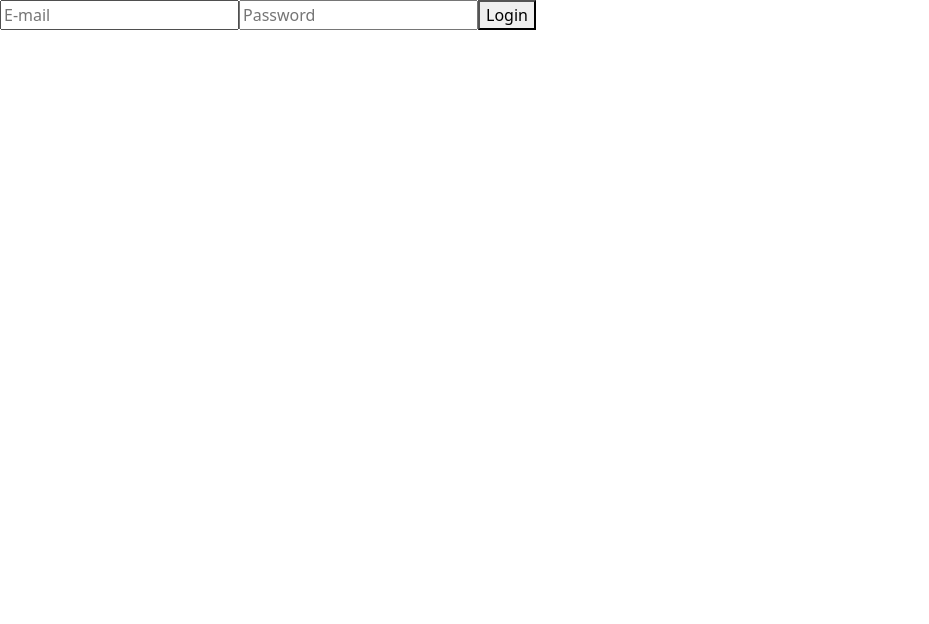
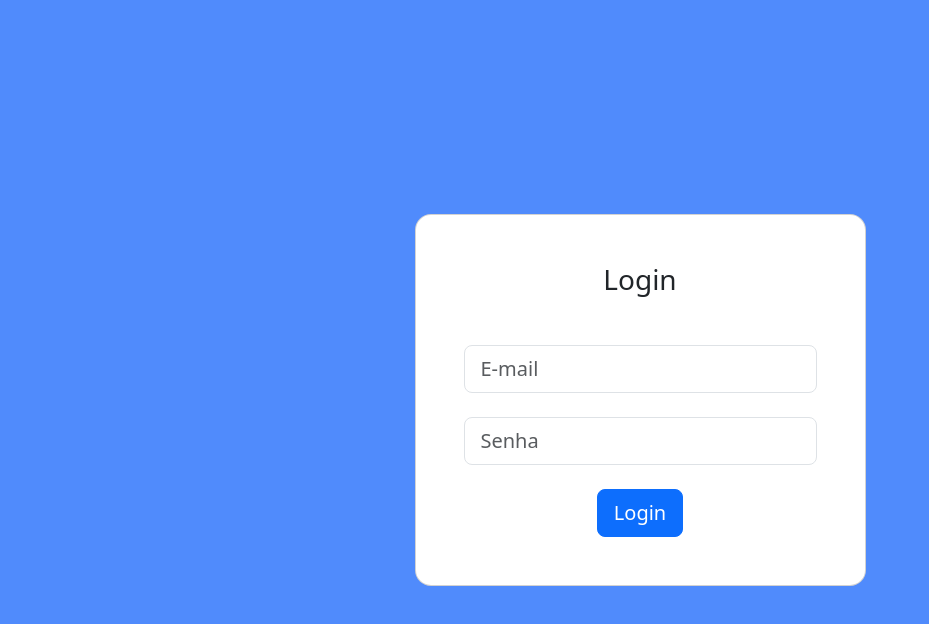
Before and after one commit to JeffFrade/potential-fiesta, a Vue app: page / in a window 1280 px wide. Shown: the top 624 px of the page, without its empty margins (0-929 px from the left). Built offline with nearby package versions, Linux system fonts and the light colour scheme.

Commit message:
Componentes estilizados

```diff
--- a/src/components/Dashboard.vue
+++ b/src/components/Dashboard.vue
@@ -2,7 +2,9 @@
     <div>
         <Header/>
 
-        <h1>Logado</h1>
+        <main>
+            <h1>Logado</h1>
+        </main>
     </div>
 </template>
 
@@ -15,3 +17,9 @@
         }
     }
 </script>
+
+<style scoped>
+    main {
+        margin-top: 20px;
+    }
+</style>
--- a/src/components/Header.vue
+++ b/src/components/Header.vue
@@ -1,8 +1,25 @@
 <template>
     <header>
-        <nav>
-            <RouterLink to="/login">Home</RouterLink>
-            <RouterLink to="/dashboard">About</RouterLink>
+        <nav class="navbar navbar-expand-lg bg-dark navbar-dark">
+            <div class="container-fluid">
+                <button class="navbar-toggler" type="button" data-bs-toggle="collapse" data-bs-target="#navbarNav" aria-controls="navbarNav" aria-expanded="false" aria-label="Toggle navigation">
+                    <span class="navbar-toggler-icon"></span>
+                </button>
+
+                <div class="collapse navbar-collapse" id="navbarNav">
+                    <ul class="navbar-nav">
+                        <li class="nav-item">
+                            <RouterLink class="nav-link" to="/dashboard">Dashboard</RouterLink>
+                        </li>
+
+                        <li class="nav-item">
+                            <RouterLink class="nav-link" to="/">Logout</RouterLink>
+                        </li>
+                    </ul>
+                </div>
+            </div>
         </nav>
     </header>
+
+
 </template>
--- a/src/components/Login.vue
+++ b/src/components/Login.vue
@@ -1,9 +1,28 @@
 <template>
-  <div>
-    <input type="email" v-model="email" placeholder="E-mail">
-    <input type="password" v-model="password" placeholder="Password">
-    <button @click="login()">Login</button>
+  <section class="vh-100" style="background-color: #508bfc;">
+  <div class="container py-5 h-100">
+    <div class="row d-flex justify-content-center align-items-center h-100">
+      <div class="col-12 col-md-8 col-lg-6 col-xl-5">
+        <div class="card shadow-2-strong" style="border-radius: 1rem;">
+          <div class="card-body p-5 text-center">
+
+            <h3 class="mb-5">Login</h3>
+
+            <div class="form-outline mb-4">
+              <input type="email" id="typeEmailX-2" class="form-control form-control-lg" v-model="email" placeholder="E-mail"/>
+            </div>
+
+            <div class="form-outline mb-4">
+              <input type="password" id="typePasswordX-2" class="form-control form-control-lg"  v-model="password" placeholder="Senha"/>
+            </div>
+
+            <button class="btn btn-primary btn-lg btn-block" @click="login()">Login</button>
+          </div>
+        </div>
+      </div>
+    </div>
   </div>
+</section>
 </template>
 
 <script>
```
